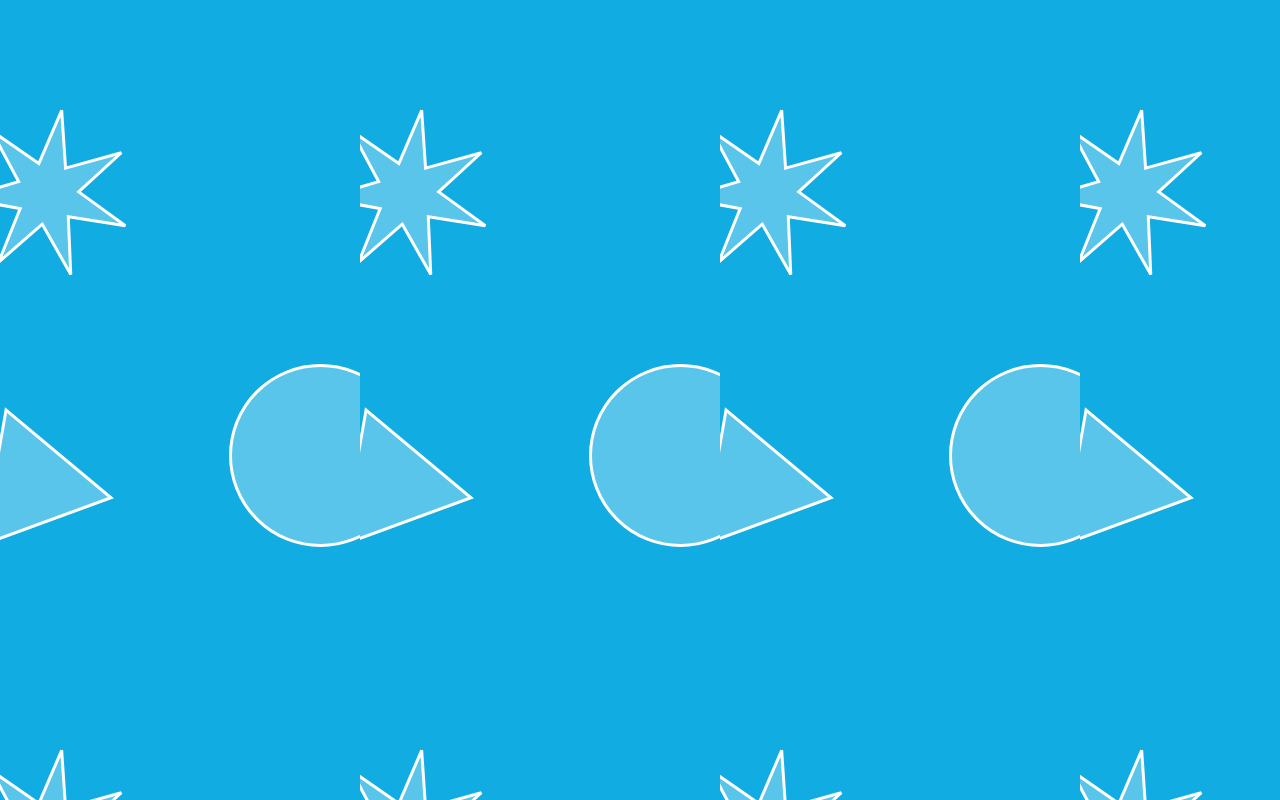
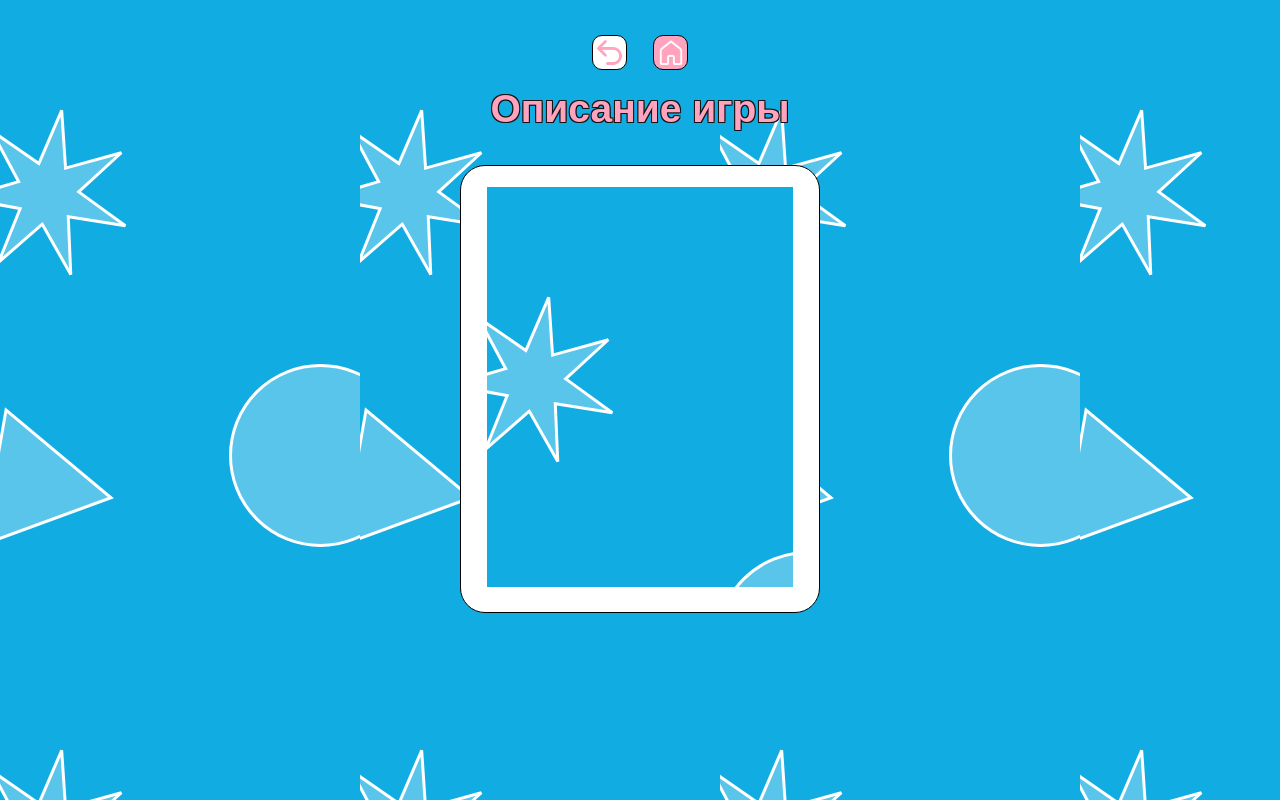
Before and after one commit to Otec-S/bg_club_bot_frontend, a React (Create React App) app: page /tesera-card/1 in a window 1280 px wide. Before the commit this address had no page. Built offline with nearby package versions, Linux system fonts and the light colour scheme.

Commit message:
feat: описание игры открывается внутри фрейма

```diff
--- a/src/components/App.js
+++ b/src/components/App.js
@@ -1,27 +1,22 @@
-import React from "react";
+import React, { useState } from "react";
 
 import { useEffect } from "react";
 import "./App.css";
-// import { useTelegram } from "./hooks/useTelegram";
 import Header from "./Header/Header";
-import { Route, Router, Routes } from "react-router-dom";
+import { BrowserRouter as Router, Route, Routes } from "react-router-dom";
 import SiteMenu from "./SiteMenu/SiteMenu";
 import Main from "./Main/Main";
 import GamesList from "./GamesList/GamesList";
 import Rules from "./Rules/Rules";
 import ButtonsBlock from "./ButtonsBlock/ButtonsBlock";
+import TeseraCard from "./TeseraCard/TeseraCard";
 
 function App() {
-  //  window.Telegram.WebApp.expand();
-  // const { onToggleButton, tg } = useTelegram();
-
-  // useEffect(() => {
-  //   tg.ready();
-  // }, []);//
-  // hjhj
+  // const [teseraLink, setTeseraLink] = useState("");
 
   return (
     <div>
+      <Router>
         <Routes>
           <Route
             path="/bg_club_bot_frontend"
@@ -52,7 +47,18 @@ function App() {
               </>
             }
           />
+          <Route
+            path="/tesera-card/:link"
+            element={
+              <>
+                <ButtonsBlock />
+                <Header headerTitle="Описание игры" />
+                <TeseraCard />
+              </>
+            }
+          />
         </Routes>
+      </Router>
     </div>
   );
 }
--- a/src/components/GamesList/GamesListItem/GamesListItem.jsx
+++ b/src/components/GamesList/GamesListItem/GamesListItem.jsx
@@ -1,4 +1,6 @@
 import React from "react";
+import { Link, useNavigate } from "react-router-dom";
+
 import "./GamesListItem.css";
 
 const GamesListItem = ({ title, backgroundColor, link }) => {
@@ -6,12 +8,24 @@ const GamesListItem = ({ title, backgroundColor, link }) => {
     backgroundColor: backgroundColor,
   };
 
+  const navigate = useNavigate();
+
+  const handleClick = () => {
+    navigate(`/tesera-card/${encodeURIComponent(link)}`);
+  };
+
   return (
-    <a href={link}>
-      <li className="games-list-item" style={itemStyle}>
+    // <a href={link}>
+    //   <li className="games-list-item" style={itemStyle}>
+    //     {title}
+    //   </li>
+    // </a>
+
+    // <Link to="/tesera-card">
+      <li className="games-list-item" style={itemStyle} onClick={handleClick}>
         {title}
       </li>
-    </a>
+    // </Link>
   );
 };
 
--- /dev/null
+++ b/src/components/TeseraCard/TeseraCard.css
@@ -0,0 +1,10 @@
+.rules {
+  width: 100%;
+  border: 1px solid #000;
+  padding: 21px 26px;
+  background-color: white;
+  border-radius: 25px;
+  margin: auto;
+  margin-bottom: 69px;
+  box-sizing:border-box;
+}
--- /dev/null
+++ b/src/components/TeseraCard/TeseraCard.jsx
@@ -0,0 +1,23 @@
+import React from "react";
+import { useParams } from "react-router-dom";
+import "./TeseraCard.css";
+
+const TeseraCard = () => {
+
+  const { link } = useParams();
+
+  return (
+    <div
+    className="rules"
+    >
+      <iframe
+        src={link}
+        width="100%"
+        height="400"
+        frameBorder="0"
+      ></iframe>
+   </div>
+  );
+};
+
+export default TeseraCard;
--- a/src/index.js
+++ b/src/index.js
@@ -1,13 +1,13 @@
 import React from "react";
 import ReactDOM from "react-dom/client";
 import App from "./components/App";
-import { BrowserRouter } from "react-router-dom";
+// import { BrowserRouter } from "react-router-dom";
 
 const root = ReactDOM.createRoot(document.getElementById("root"));
 root.render(
   <React.StrictMode>
-    <BrowserRouter>
+    {/* <BrowserRouter> */}
       <App />
-    </BrowserRouter>
+    {/* </BrowserRouter> */}
   </React.StrictMode>
 );
```
Also changed, not shown: src/components/hooks/useTelegram.js (deleted, +0 -22 lines), 1 other file (tests, documents, lock files or other folders). Lines whose indentation alone changed are shown as unchanged.
